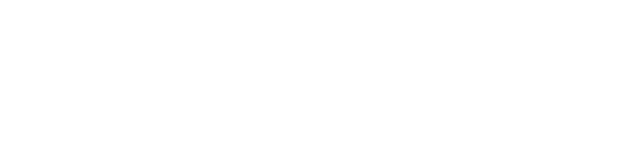
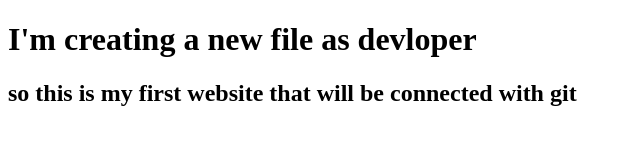
Before and after one commit to tarek3203/my_second_repo, a plain HTML site: page index.html in a window 1280 px wide. Shown: the whole page, without its empty margins (0-640 px from the left). Drawn offline with Linux system fonts and the light colour scheme.

Commit message:
h tag are being added.

```diff
--- a/index.html
+++ b/index.html
@@ -7,6 +7,8 @@
     <title>my first dcument</title>
 </head>
 <body>
+    <h1>I'm creating a new file as devloper</h1>
+    <h2>so this is my first website that will be connected with git</h2>
 
 </body>
 </html>
```
Also changed, not shown: 1 other file.
